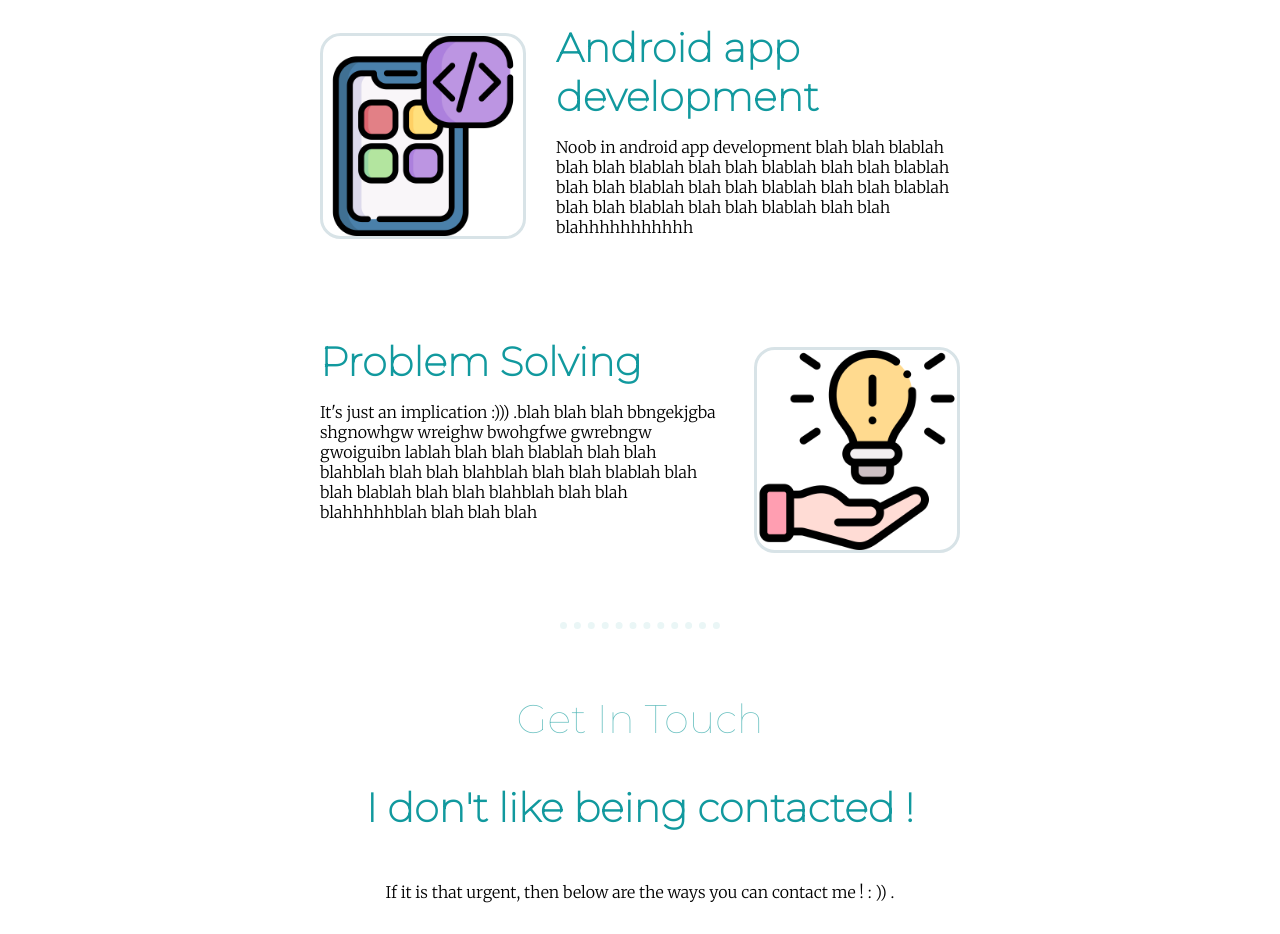
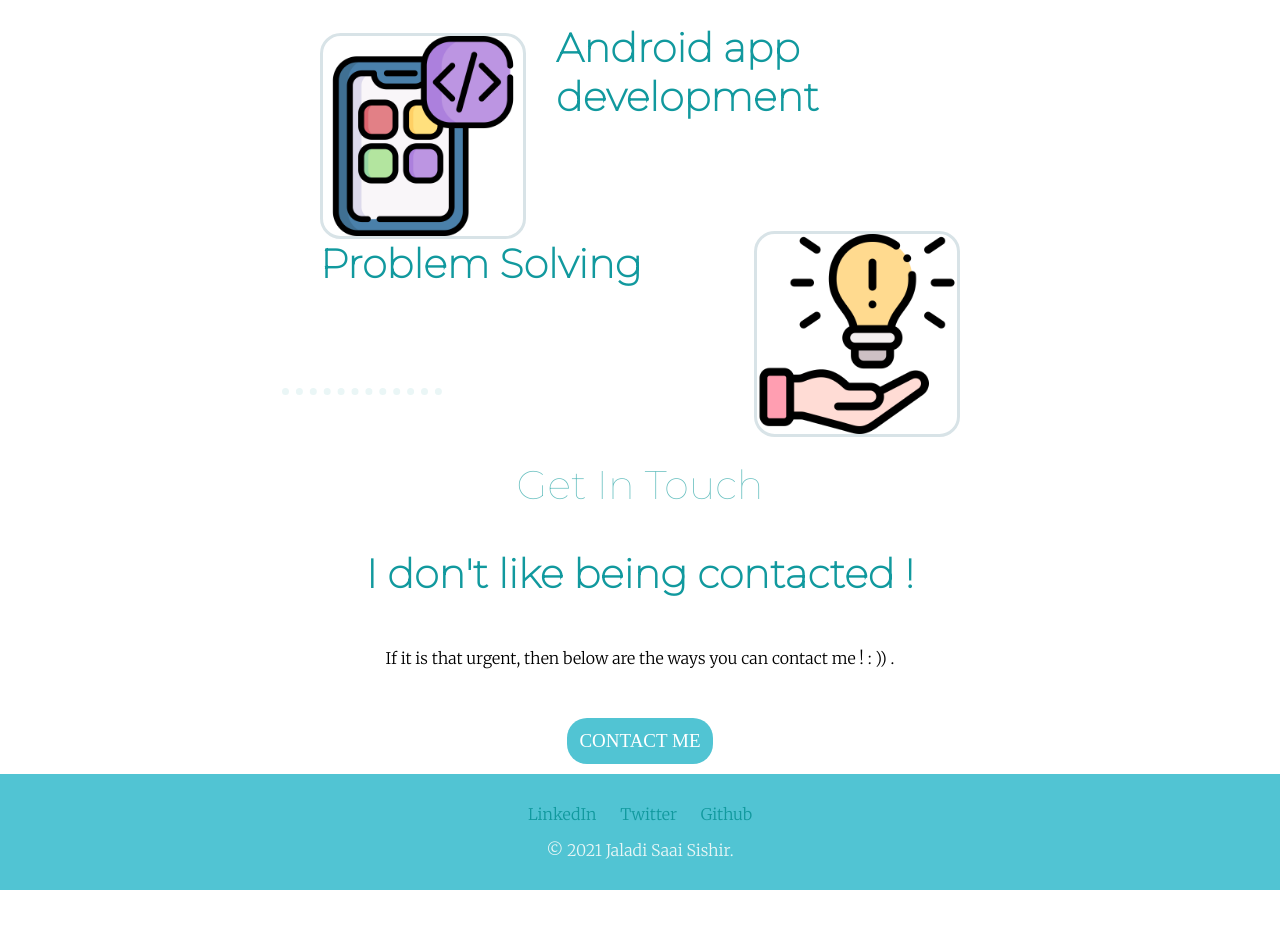
Before and after one commit to sishir2001/CSS_personalPortfolio, a plain HTML site: page index.html in a window 1280 px wide. Shown: the part 1320-2254 px from the top of the page. After the commit the page ends 2210 px from the top, so only its background shows below. Drawn offline with Linux system fonts and the light colour scheme.

Commit message:
Update index.html

```diff
--- a/index.html
+++ b/index.html
@@ -33,13 +33,11 @@
         <div class="skill-row">
           <img class="skills-row-img androidDevelopment-img" src="Images/MobileDevelopment.png" alt="MobileDevelopment.png">
           <h3>Android app development</h3>
-          <p>Noob in android app development blah blah blablah blah blah blablah blah blah blablah blah blah blablah blah blah blablah blah blah blablah blah blah blablah blah blah blablah blah blah blablah blah blah blahhhhhhhhhhh</p>
         </div>
 
         <div class="skill-row">
           <img class="skills-row-img problemSolving-img" src="Images/problem-solving.png" alt="problem-solving.png">
           <h3>Problem Solving</h3>
-          <p>It's just an implication :))) .blah blah blah bbngekjgba  shgnowhgw wreighw bwohgfwe gwrebngw gwoiguibn lablah blah blah blablah blah blah blahblah blah blah blahblah blah blah blablah blah blah blablah blah blah blahblah blah blah blahhhhhblah blah blah blah</p>
         </div>
       </div>
 
```
